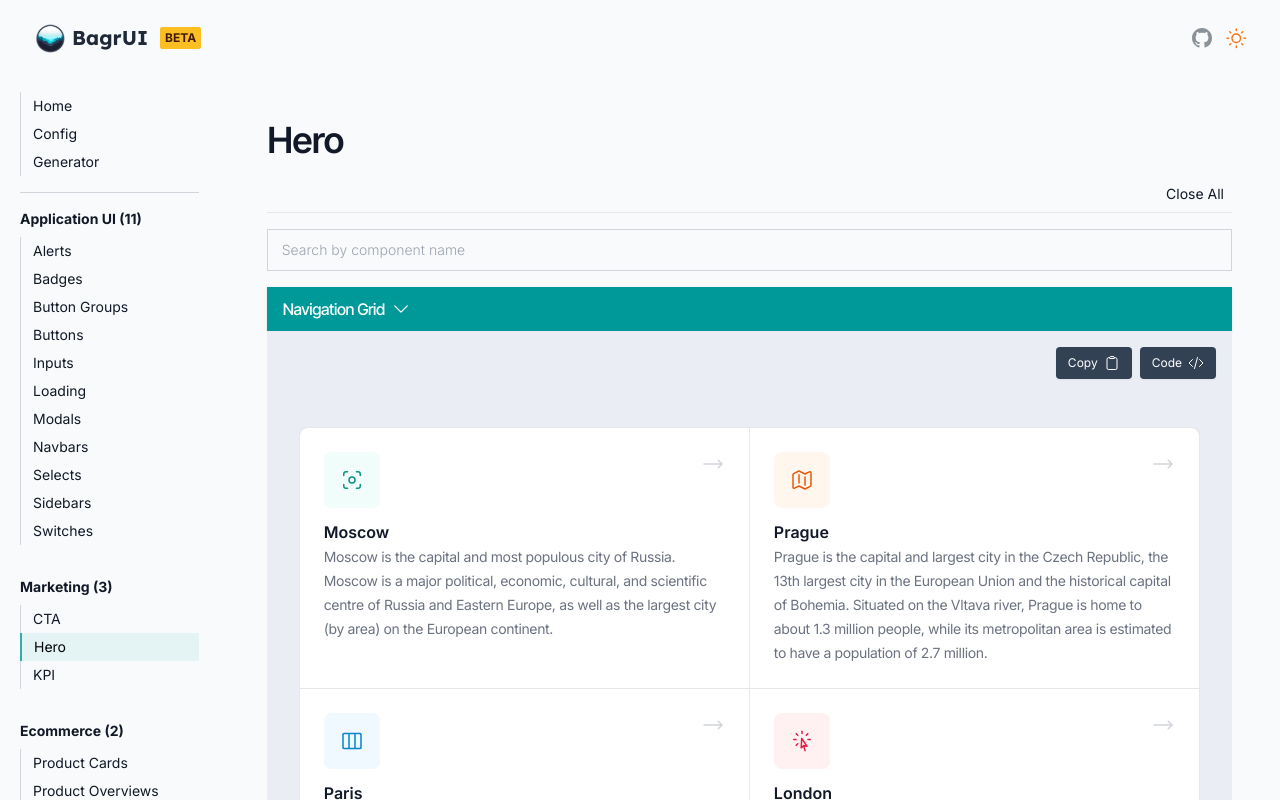
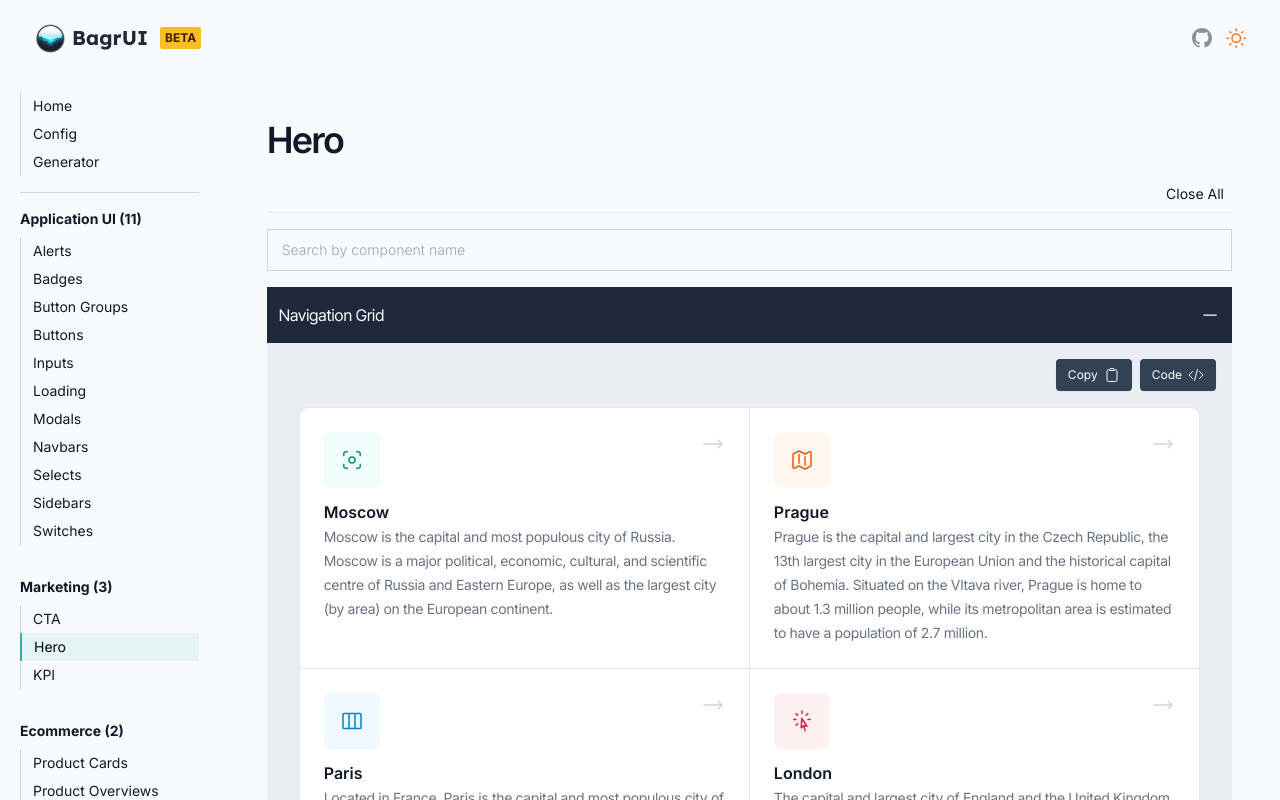
Before and after one commit to kiko-g/bagr-ui, a Next.js app: page /marketing/hero in a window 1280 px wide. Shown: the top 800 px of the page. Built offline with nearby package versions, Linux system fonts and the light colour scheme.

Commit message:
update showcase accordion visual

```diff
--- a/components/CodeShowcaseDirect.tsx
+++ b/components/CodeShowcaseDirect.tsx
@@ -25,7 +25,7 @@ export function CodeShowcaseDirect({ code, language }: Props) {
         style={coldarkDark}
         customStyle={{
           backgroundColor: "#0e131f",
-          borderRadius: "0.75rem",
+          borderRadius: "0",
           maxHeight: "200px",
           margin: "0",
         }}
--- a/components/CodeShowcaseFromAPI.tsx
+++ b/components/CodeShowcaseFromAPI.tsx
@@ -25,7 +25,7 @@ export function CodeShowcaseFromAPI({ route, language }: Props) {
   }, [route])
 
   return code === "" ? (
-    <div className="flex w-full items-center justify-center rounded-xl bg-[#1E2937] px-8 py-24 shadow dark:bg-black/10">
+    <div className="flex w-full items-center justify-center rounded-xl bg-[#1E2937] px-8 py-16 shadow dark:bg-black/10">
       <svg
         fill="none"
         xmlns="http://www.w3.org/2000/svg"
@@ -53,7 +53,7 @@ export function CodeShowcaseFromAPI({ route, language }: Props) {
         style={coldarkDark}
         customStyle={{
           backgroundColor: "#0e131f",
-          borderRadius: "0.75rem",
+          borderRadius: "0",
           minHeight: "500px",
           maxHeight: "1000px",
           margin: "0",
--- a/components/ComponentShowcase.tsx
+++ b/components/ComponentShowcase.tsx
@@ -8,10 +8,11 @@ import { GithubIcon } from "./icons/GithubIcon"
 import { Disclosure, Switch, Transition } from "@headlessui/react"
 import {
   CheckIcon,
-  ChevronDownIcon,
   ClipboardIcon,
   CodeBracketIcon,
+  MinusIcon,
   MoonIcon,
+  PlusIcon,
   SunIcon,
   ViewfinderCircleIcon,
 } from "@heroicons/react/24/outline"
@@ -49,16 +50,15 @@ export function ComponentShowcase({ name, path, collapseAll = false, Component }
         <Disclosure.Button
           onClick={() => setIsOpen((prev) => !prev)}
           className={clsx(
+            inter.className,
             isOpen
-              ? "bg-primary-900 text-white hover:opacity-80 dark:bg-secondary-800/80"
-              : "bg-primary-700 text-white hover:bg-primary-900 dark:bg-secondary-800/30 dark:hover:bg-secondary-800/40",
-            "flex items-center gap-x-1.5 px-4 py-2.5 shadow transition ease-in-out",
+              ? "bg-slate-800 text-white hover:opacity-80 dark:bg-secondary"
+              : "font-normal hover:bg-primary/10 dark:hover:bg-secondary/20",
+            "flex items-center justify-between gap-x-1.5 px-3 py-4 transition-all ease-in-out",
           )}
         >
-          <span className={clsx(inter.className, "text-left text-sm font-medium tracking-tight lg:text-base")}>
-            {name}
-          </span>
-          <ChevronDownIcon className="h-5 w-5" />
+          <span>{name}</span>
+          {isOpen ? <MinusIcon className="h-5 w-5" /> : <PlusIcon className="h-5 w-5" />}
         </Disclosure.Button>
 
         <Transition
@@ -70,7 +70,7 @@ export function ComponentShowcase({ name, path, collapseAll = false, Component }
           leaveFrom="transform scale-100 opacity-100"
           leaveTo="transform scale-95 opacity-0"
         >
-          <Disclosure.Panel className="relative mb-8">
+          <Disclosure.Panel className={clsx("relative", isOpen ? "mb-8" : "mb-0")}>
             <div className="absolute right-4 top-4 z-10 flex items-center justify-end gap-2">
               <CopyCodeButton text={code} />
               <ChangeViewModeButton isCodeVisible={isCodeVisible} toggle={() => setIsCodeVisible((prev) => !prev)} />
@@ -97,9 +97,9 @@ export function ComponentShowcase({ name, path, collapseAll = false, Component }
                 style={coldarkDark}
                 customStyle={{
                   margin: "0",
-                  minHeight: "400px",
+                  minHeight: "300px",
                   backgroundColor: "#192030",
-                  borderRadius: "0 0 0.75rem 0.75rem",
+                  borderRadius: "0",
                 }}
               >
                 {code}
@@ -115,7 +115,7 @@ export function ComponentShowcase({ name, path, collapseAll = false, Component }
               leaveFrom="opacity-100"
               leaveTo="opacity-0"
             >
-              <div className="flex w-full items-center justify-center rounded-b bg-slate-150 px-8 py-24 dark:bg-black/20">
+              <div className="flex w-full items-center justify-center rounded-b bg-slate-150 px-8 py-16 dark:bg-black/20">
                 {Component}
               </div>
             </Transition>
@@ -130,7 +130,7 @@ function Loading({ code }: { code: string }) {
   if (code !== "") return
 
   return (
-    <div className="flex w-full items-center justify-center bg-[#1E2937] px-8 py-24 shadow dark:bg-black/10">
+    <div className="flex w-full items-center justify-center bg-[#1E2937] px-8 py-16 shadow dark:bg-black/10">
       <svg
         fill="none"
         xmlns="http://www.w3.org/2000/svg"
--- a/components/ComponentTypePage.tsx
+++ b/components/ComponentTypePage.tsx
@@ -46,7 +46,7 @@ export function ComponentTypePage({ title, components }: Props) {
           />
         </div>
 
-        <ul className={clsx("grid grid-cols-1", collapseAll ? "gap-4" : "gap-4 lg:gap-6 xl:gap-8")}>
+        <ul className="grid grid-cols-1 gap-0 divide-y divide-slate-300 dark:divide-white/10">
           {filteredComponents?.length > 0 ? (
             filteredComponents.map((button, buttonIx) => (
               <ComponentShowcase
```
